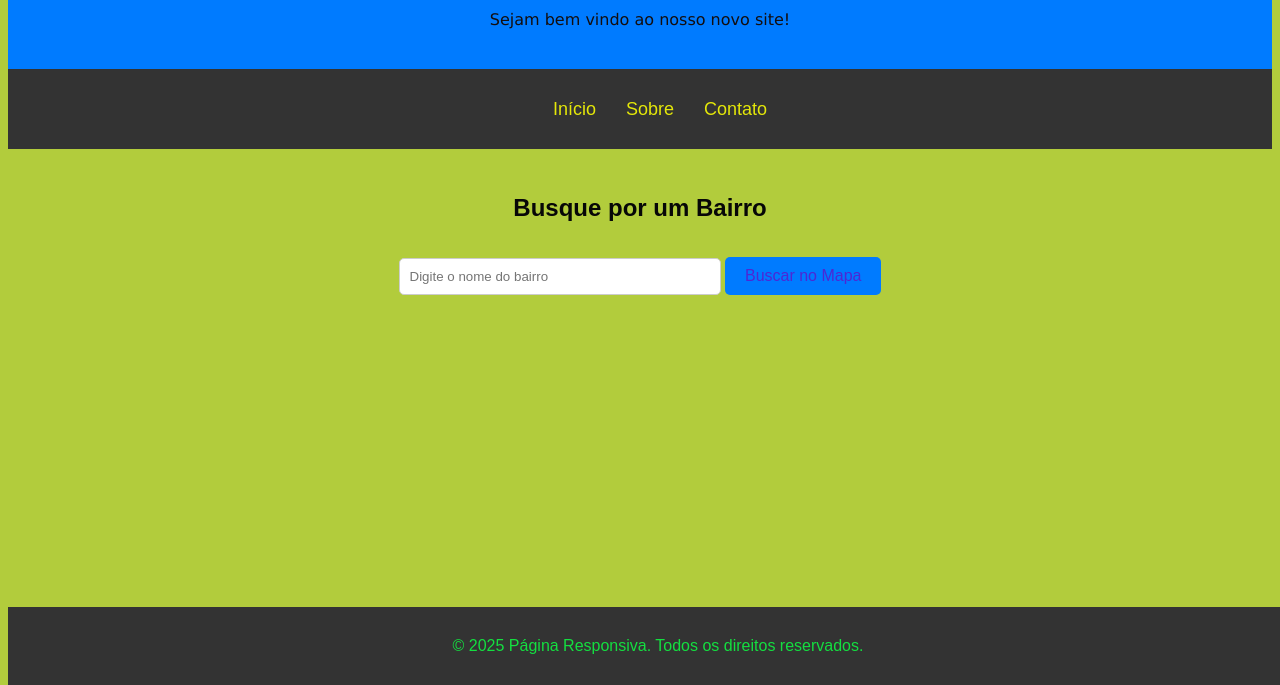
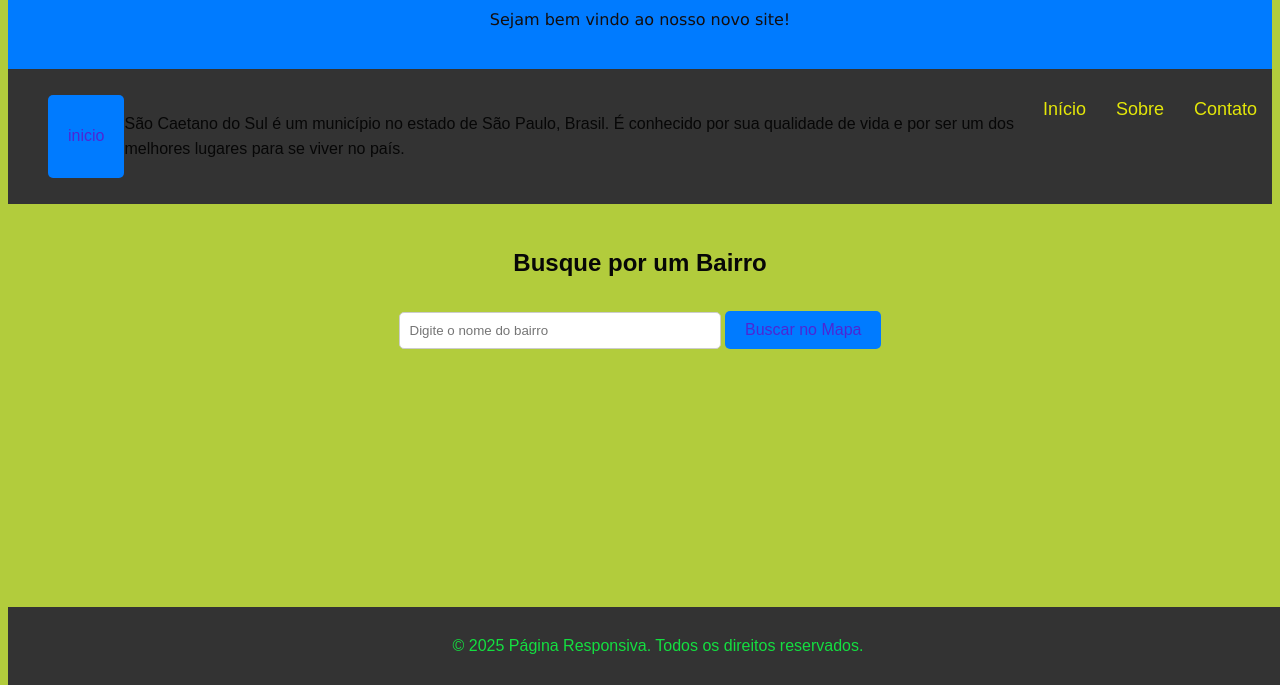
Before and after one commit to diltoncs/projeto-de-extens-o, a plain HTML site: page index.html in a window 1280 px wide. Shown: the part 115-800 px from the top of the page. Drawn offline with Linux system fonts and the light colour scheme.

Commit message:
index.html

```diff
--- a/index.html
+++ b/index.html
@@ -15,6 +15,12 @@
 
   <nav>
     <ul>
+      <button onclick="mostrarInfo()">inicio</button>
+      <div id="informacao">
+          <p>São Caetano do Sul é um município no estado de São Paulo, Brasil. É conhecido por sua qualidade de vida e por ser um dos melhores lugares para se viver no país.</p>
+      </div>
+
+
       <li><a href="#inicio">Início</a></li>
       <li><a href="#sobre">Sobre</a></li>
       <li><a href="#contato">Contato</a></li>
```
